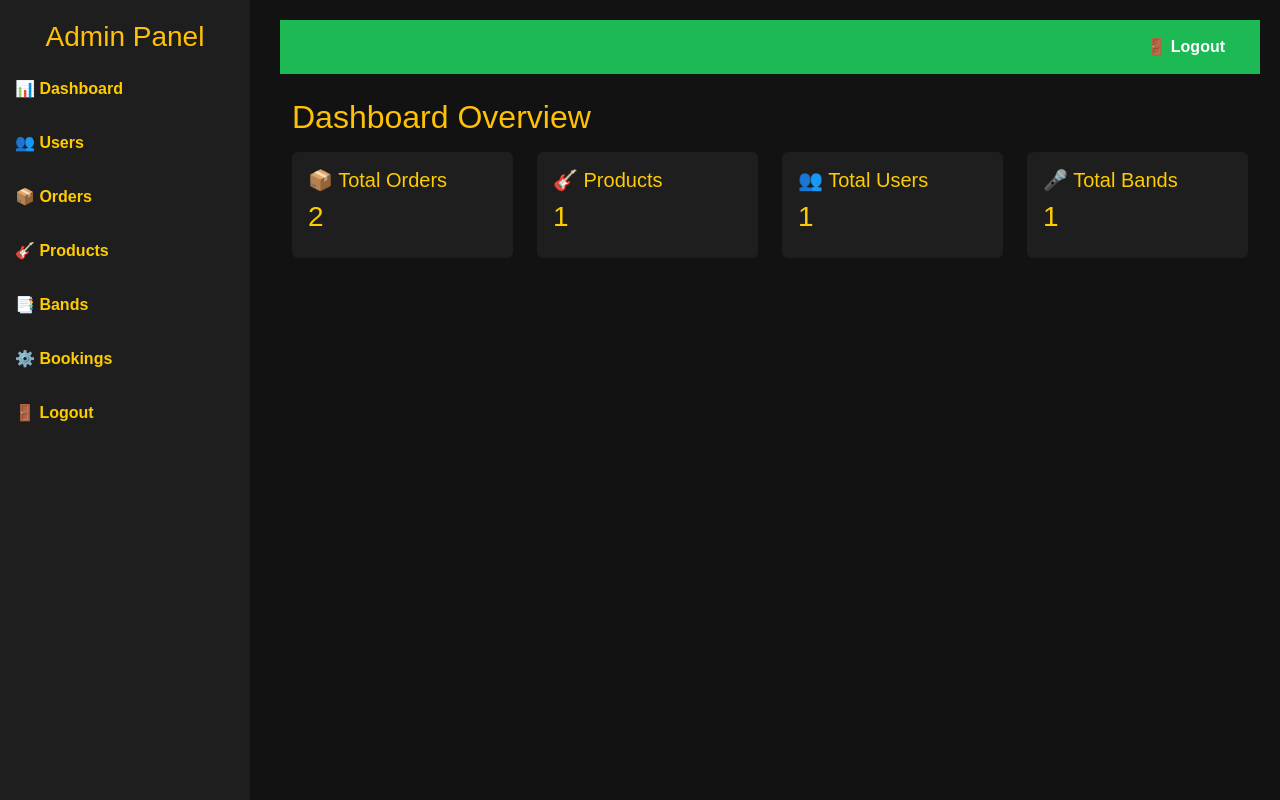
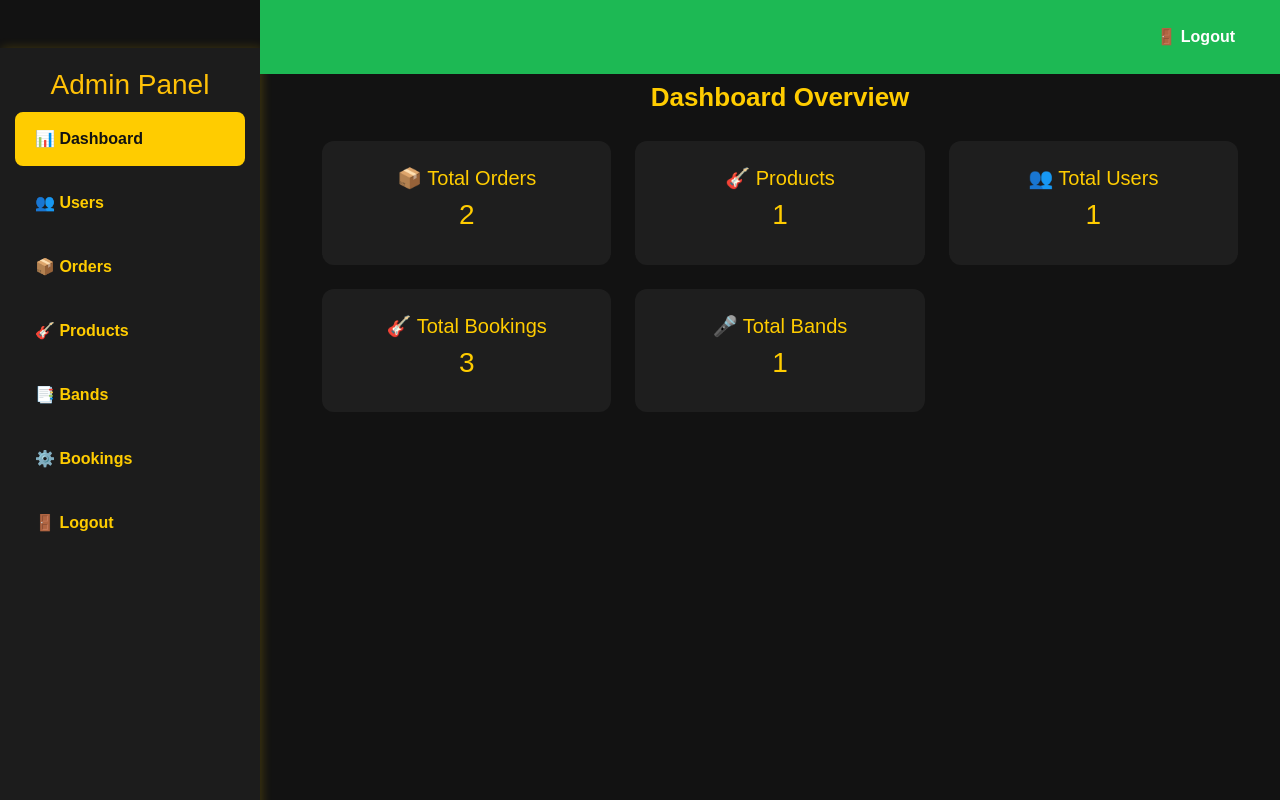
Before and after one commit to Aiswarya2316/Groovelink, a Django app: page /adminhome/ in a window 1280 px wide. Run offline with Django 5.2, Linux system fonts and the light colour scheme; data comes from the database, SQL or seed files in the repository; both versions use the stored data as it was after the commit.

Commit message:
completed

```diff
--- a/project/app/urls.py
+++ b/project/app/urls.py
@@ -20,6 +20,8 @@ urlpatterns = [
     path('products/',views.products,name='products'),
     path('bands/',views.bands,name='bands'),
     path('users/',views.users,name='users'),
+    path('orders/',views.orders,name='orders'),
+    path('bookings/',views.bookings,name='bookings'),
     path("book_band/<int:band_id>/", views.book_band, name="book_band"),
     path("booking_history/", views.booking_history, name="booking_history"),
     path("initiate_payment/<int:product_id>/<str:price>/", views.initiate_payment, name="initiate_payment"),
--- a/project/app/views.py
+++ b/project/app/views.py
@@ -122,12 +122,14 @@ def adminhome(request):
     total_products = Product.objects.count()
     total_bands = BandTeam.objects.count()
     total_orders = Order.objects.count()
+    total_bookings=Booking.objects.count()
 
     context = {
         'total_users': total_users,
         'total_products': total_products,
         'total_bands': total_bands,
-        'total_orders': total_orders
+        'total_orders': total_orders,
+        'total_bookings':total_bookings
     }
     return render(request, 'admin/adminhome.html', context)
 
@@ -374,3 +376,11 @@ def bands(request):
 def users(request):
     usr=Customer.objects.all()
     return render(request,'admin/users.html',{'usr':usr})
+
+def orders(request):
+    ordr=Order.objects.all()
+    return render(request,'admin/orders.html',{'ordr':ordr})
+
+def bookings(request):
+    bkngs=Booking.objects.all()
+    return render(request,'admin/bookings.html',{'bkngs':bkngs})
--- a/project/templates/admin/adminhome.html
+++ b/project/templates/admin/adminhome.html
@@ -10,113 +10,129 @@
         body {
             background-color: #121212;
             color: #fff;
-            font-family: 'Arial', sans-serif;
+            font-family: 'Poppins', sans-serif;
         }
         .sidebar {
-            width: 250px;
+            width: 260px;
             height: 100vh;
             position: fixed;
-            background: #1e1e1e;
+            background: #1c1c1c;
             padding-top: 20px;
+            box-shadow: 2px 0 10px rgba(255, 204, 0, 0.2);
         }
         .sidebar a {
-            display: block;
+            display: flex;
+            align-items: center;
             color: #ffcc00;
-            padding: 15px;
+            padding: 15px 20px;
             text-decoration: none;
-            font-weight: bold;
-            transition: 0.3s;
+            font-weight: 600;
+            transition: all 0.3s;
+            border-radius: 8px;
+            margin: 10px 15px;
         }
-        .sidebar a:hover {
+        .sidebar a:hover, .sidebar a.active {
             background: #ffcc00;
             color: #121212;
         }
         .content {
-            margin-left: 260px;
-            padding: 20px;
+            margin-left: 280px;
+            padding: 30px;
         }
         .card {
             background-color: #1e1e1e;
             color: #ffcc00;
             border: none;
-            transition: transform 0.3s, box-shadow 0.3s;
+            border-radius: 12px;
+            padding: 25px;
+            text-align: center;
+            transition: transform 0.3s ease, box-shadow 0.3s ease;
         }
         .card:hover {
-            transform: scale(1.05);
-            box-shadow: 0px 4px 15px rgba(255, 204, 0, 0.3);
+            transform: translateY(-5px);
+            box-shadow: 0px 4px 20px rgba(255, 204, 0, 0.3);
+        }
+        .dashboard-header {
+            margin-bottom: 20px;
+            text-align: center;
+            font-size: 26px;
+            font-weight: bold;
+            color: #ffcc00;
         }
         .top-navbar {
             background: #1db954;
-            padding: 15px;
-            text-align: right;
+            padding: 15px 30px;
+            position: fixed;
+            width: calc(100% - 260px);
+            top: 0;
+            left: 260px;
+            z-index: 1000;
+            display: flex;
+            justify-content: flex-end;
         }
         .top-navbar a {
             color: white;
             font-weight: bold;
             text-decoration: none;
-            margin-right: 20px;
+            padding: 10px 15px;
+            border-radius: 5px;
+            transition: 0.3s;
+        }
+        .top-navbar a:hover {
+            background: rgba(255, 255, 255, 0.2);
         }
     </style>
 </head>
 <body>
-
-<!-- Sidebar -->
     <div class="sidebar">
         <h3 class="text-center text-warning">Admin Panel</h3>
-    <a href="../dashboard">📊 Dashboard</a>
+        <a href="../adminhome" class="active">📊 Dashboard</a>
         <a href="../users">👥 Users</a>
         <a href="../orders">📦 Orders</a>
         <a href="../products">🎸 Products</a>
         <a href="../bands">📑 Bands</a>
-    <a href="../settings">⚙️ Bookings</a>
+        <a href="../bookings">⚙️ Bookings</a>
         <a href="../logout">🚪 Logout</a>
     </div>
-
-<!-- Main Content -->
-<div class="content">
-
-    <!-- Top Navbar -->
     <div class="top-navbar">
         <a href="../logout">🚪 Logout</a>
     </div>
-
-    <!-- Dashboard Overview -->
-    <div class="container mt-4">
-        <h2 class="text-warning">Dashboard Overview</h2>
-        <div class="row mt-3">
-
-            <div class="col-md-3">
-                <div class="card p-3">
+    <div class="content mt-5">
+        <div class="container">
+            <div class="dashboard-header">Dashboard Overview</div>
+            <div class="row mt-4">
+                <div class="col-md-4 mb-4">
+                    <div class="card">
                         <h5>📦 Total Orders</h5>
                         <h3>{{ total_orders }}</h3>
                     </div>
                 </div>
-
-            <div class="col-md-3">
-                <div class="card p-3">
+                <div class="col-md-4 mb-4">
+                    <div class="card">
                         <h5>🎸 Products</h5>
                         <h3>{{ total_products }}</h3>
                     </div>
                 </div>
-
-            <div class="col-md-3">
-                <div class="card p-3">
+                <div class="col-md-4 mb-4">
+                    <div class="card">
                         <h5>👥 Total Users</h5>
                         <h3>{{ total_users }}</h3>
                     </div>
                 </div>
-
-            <div class="col-md-3">
-                <div class="card p-3">
+                <div class="col-md-4 mb-4">
+                    <div class="card">
+                        <h5>🎸 Total Bookings</h5>
+                        <h3>{{ total_bookings }}</h3>
+                    </div>
+                </div>
+                <div class="col-md-4 mb-4">
+                    <div class="card">
                         <h5>🎤 Total Bands</h5>
                         <h3>{{ total_bands }}</h3>
                     </div>
                 </div>
-
             </div>
         </div>
-
     </div>
-
 </body>
 </html>
--- a/project/templates/admin/bands.html
+++ b/project/templates/admin/bands.html
@@ -112,12 +112,12 @@
     <!-- Sidebar -->
     <div class="sidebar">
         <h3>Admin Panel</h3>
-        <a href="../dashboard">📊 Dashboard</a>
+        <a href="../adminhome">📊 Dashboard</a>
         <a href="../users">👥 Users</a>
         <a href="../orders">📦 Orders</a>
         <a href="../products">🎸 Products</a>
         <a href="../bands">📑 Bands</a>
-        <a href="../settings">⚙️ Bookings</a>
+        <a href="../bookings">⚙️ Bookings</a>
         <a href="../logout">🚪 Logout</a>
     </div>
 
--- a/project/templates/admin/users.html
+++ b/project/templates/admin/users.html
@@ -155,12 +155,12 @@
     <!-- Sidebar -->
     <div class="sidebar">
         <h3>Admin Panel</h3>
-        <a href="../dashboard">📊 Dashboard</a>
+        <a href="../adminhome">📊 Dashboard</a>
         <a href="../users">👥 Users</a>
         <a href="../orders">📦 Orders</a>
         <a href="../products">🎸 Products</a>
         <a href="../bands">📑 Bands</a>
-        <a href="../settings">⚙️ Bookings</a>
+        <a href="../bookings">⚙️ Bookings</a>
         <a href="../logout">🚪 Logout</a>
     </div>
 
```
Also changed, not shown: project/templates/admin/bookings.html (renamed from project/templates/admin/products.html, +20 -67 lines), project/templates/admin/orders.html (+162 -0 lines), project/db.sqlite3. Lines whose indentation alone changed are shown as unchanged.
